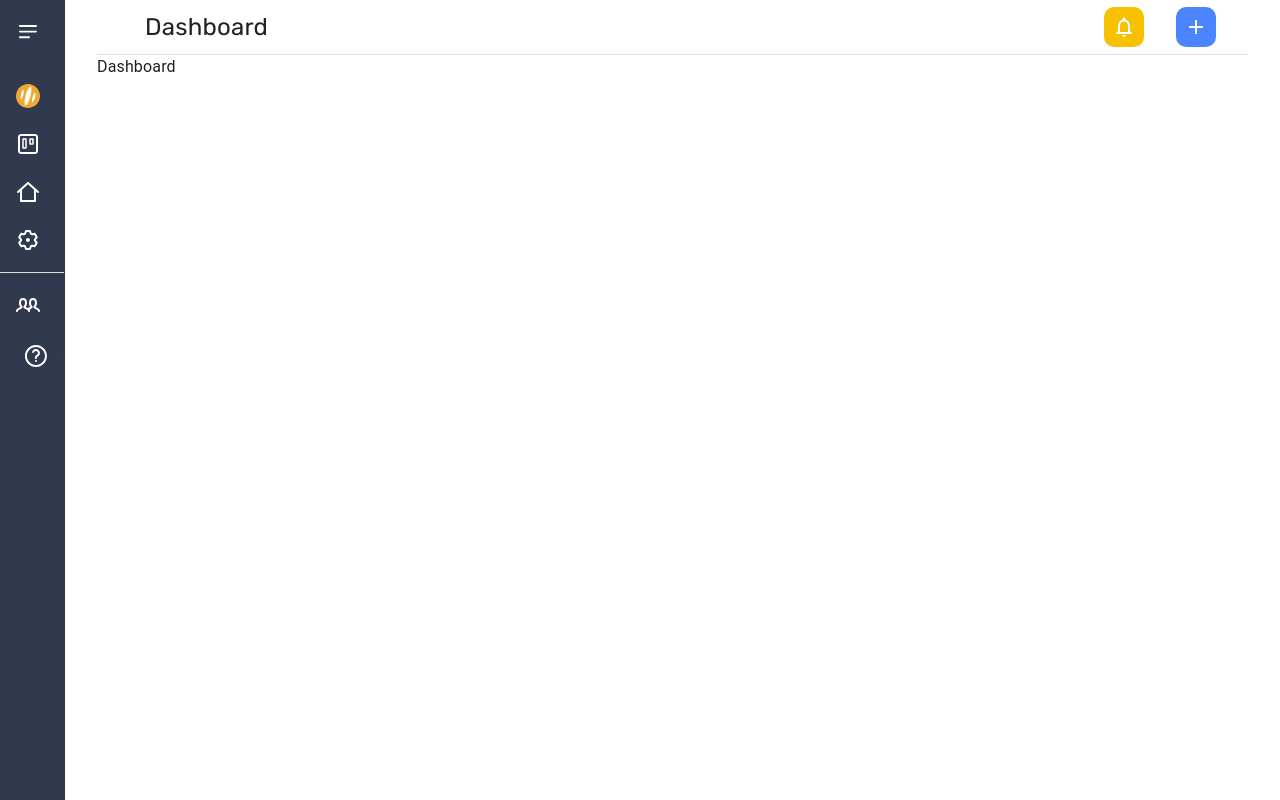
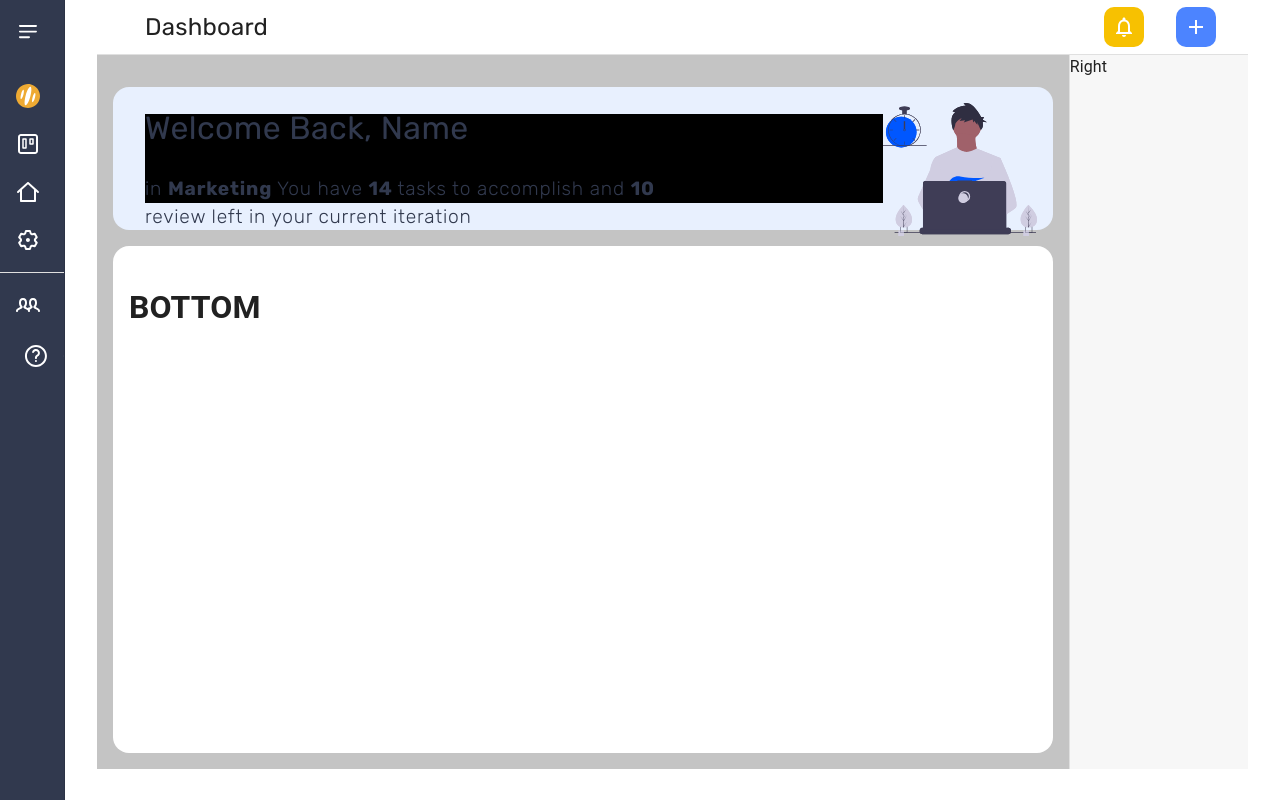
Before and after one commit to MalekHamadeh/firstAssignment, a React (Create React App) app: page /home in a window 1280 px wide. Built offline with nearby package versions, Linux system fonts and the light colour scheme.

Commit message:
added dashboard and started with design

```diff
--- /dev/null
+++ b/src/Components/Home/Dashboard/Dashboard.tsx
@@ -0,0 +1,28 @@
+import React from "react";
+import {
+  DashboardGrid,
+  DashboardWrapper,
+  LeftGridItem,
+  RightGridItem,
+} from "../StyledHome";
+import { Divider } from "@mui/material";
+import Left from "./Left";
+import Right from "./Right";
+
+const Dashboard = () => {
+  return (
+    <DashboardWrapper>
+      <DashboardGrid direction='row'>
+        <LeftGridItem>
+          <Left />
+        </LeftGridItem>
+        <Divider orientation='vertical' flexItem />
+        <RightGridItem>
+          <Right />
+        </RightGridItem>
+      </DashboardGrid>
+    </DashboardWrapper>
+  );
+};
+
+export default Dashboard;
--- /dev/null
+++ b/src/Components/Home/Dashboard/Left.tsx
@@ -0,0 +1,46 @@
+import React from "react";
+import {
+  LeftBottomGridItem,
+  LeftGrid,
+  LeftTopGridItem,
+  LeftWrapper,
+  TopWrapper,
+  InfoGrid,
+  TopTextWrapperItem,
+  Title,
+  Text,
+  TopPictureWrapperItem,
+  StyledImage,
+} from "../StyledHome";
+import WelcomPic from "../../../Images/Pictures/WelcomePic.svg";
+
+const Left = () => {
+  return (
+    <LeftWrapper>
+      <LeftGrid direction='column'>
+        <LeftTopGridItem>
+          <TopWrapper>
+            <TopTextWrapperItem>
+              <InfoGrid>
+                <Title>Welcome Back, Name</Title>
+                <Text>
+                  in <strong>Marketing </strong> You have <strong>14 </strong>
+                  tasks to accomplish and <strong>10 </strong> <br /> review
+                  left in your current iteration
+                </Text>
+              </InfoGrid>
+            </TopTextWrapperItem>
+          </TopWrapper>
+          <TopPictureWrapperItem>
+            <StyledImage src={WelcomPic} />
+          </TopPictureWrapperItem>
+        </LeftTopGridItem>
+        <LeftBottomGridItem>
+          <h1>BOTTOM</h1>
+        </LeftBottomGridItem>
+      </LeftGrid>
+    </LeftWrapper>
+  );
+};
+
+export default Left;
--- /dev/null
+++ b/src/Components/Home/Dashboard/Right.tsx
@@ -0,0 +1,7 @@
+import React from "react";
+
+const Right = () => {
+  return <div>Right</div>;
+};
+
+export default Right;
--- a/src/Components/Home/DrawerComponents/Dashboard.tsx
+++ /dev/null
@@ -1,7 +0,0 @@
-import React from "react";
-
-const Dashboard = () => {
-  return <div>Dashboard</div>;
-};
-
-export default Dashboard;
--- a/src/Components/Home/StyledHome.ts
+++ b/src/Components/Home/StyledHome.ts
@@ -1,5 +1,9 @@
-import { IconButton, Typography } from "@mui/material";
+import { IconButton, Typography, Grid } from "@mui/material";
 import styled from "styled-components";
+
+interface ImageSource {
+  src: string;
+}
 
 //#region HomePage Styling
 export const HomeWrapper = styled.div`
@@ -68,3 +72,133 @@ export const StyledHeroBody = styled.div`
   width: 100%;
 `;
 //#endregion
+
+//#region Dashboard Component
+export const DashboardWrapper = styled.div`
+  height: 100%;
+  width: 100%;
+`;
+
+export const DashboardGrid = styled(Grid).attrs({ container: true })`
+  && {
+    height: 100%;
+    width: 100%;
+  }
+`;
+
+export const LeftGridItem = styled(Grid).attrs({ item: true })`
+  && {
+    flex-grow: 1.1;
+  }
+`;
+export const RightGridItem = styled(Grid).attrs({ item: true })`
+  && {
+    flex-grow: 1;
+    background-color: #f7f7f7;
+  }
+`;
+//#endregion
+
+//#region LeftDashboard Component
+export const LeftWrapper = styled.div`
+  height: 100%;
+  width: 100%;
+`;
+
+export const LeftGrid = styled(Grid).attrs({ container: true })`
+  && {
+    background-color: #c4c4c4;
+    height: 100%;
+    width: 100%;
+  }
+`;
+
+export const LeftTopGridItem = styled(Grid).attrs({ item: true })`
+  && {
+    height: 20%;
+    border-radius: 1rem;
+    margin: 1rem;
+    margin-top: 2rem;
+    margin-bottom: 0;
+    padding: 1rem;
+    display: flex;
+    align-items: center;
+    justify-content: center;
+    background-color: #e8f0fe;
+  }
+`;
+
+export const TopWrapper = styled(Grid).attrs({ container: true })`
+  height: 80%;
+  margin-left: 1rem;
+  background-color: black;
+`;
+
+export const TopTextWrapperItem = styled(Grid).attrs({ item: true })`
+  && {
+    height: 100%;
+  }
+`;
+export const TopPictureWrapperItem = styled(Grid).attrs({ item: true })`
+  && {
+    height: 100%;
+    flex-grow: 1;
+    display: flex;
+
+    justify-content: center;
+  }
+`;
+
+export const InfoGrid = styled(Grid).attrs({ container: true })`
+  && {
+    flex-direction: column;
+    display: flex;
+    gap: 2rem;
+  }
+`;
+
+export const Title = styled(Typography).attrs({ variant: "h2" })`
+  && {
+    font-family: "Rubik", sans-serif;
+    font-style: normal;
+    font-weight: 400;
+    font-size: 2rem;
+    line-height: 1.8rem;
+    letter-spacing: 0.013em;
+    color: #31394e;
+  }
+`;
+
+export const Text = styled(Typography).attrs({ variant: "h2" })`
+  && {
+    font-family: "Rubik", sans-serif;
+    font-weight: 300;
+    font-size: 1.2rem;
+    line-height: 1.5;
+    letter-spacing: 0.05rem;
+    color: #31394e;
+  }
+`;
+
+export const StyledImage = styled.img<ImageSource>`
+  height: 120%;
+  width: auto;
+  background-image: url(${({ src }) => src});
+  background-size: cover;
+  background-position: center;
+  background-repeat: no-repeat;
+  z-index: 1;
+`;
+export const BottomWrapper = styled.div``;
+
+export const LeftBottomGridItem = styled(Grid).attrs({ item: true })`
+  && {
+    background-color: #fff;
+    border-radius: 1rem;
+    margin: 1rem;
+    padding: 1rem;
+    flex-grow: 6;
+  }
+`;
+
+//#endregion
--- a/src/Layout/Home.tsx
+++ b/src/Layout/Home.tsx
@@ -1,5 +1,5 @@
 import React from "react";
-import Drawer from "../Components/Home/Drawer";
+import Drawer from "../Components/Home/DrawerComponents/Drawer";
 import HeroSection from "../Components/Home/HeroSection";
 import {
   DrawerWrapper,
```
Also changed, not shown: src/Components/Home/DrawerComponents/Drawer.tsx (renamed from src/Components/Home/Drawer.tsx, +8 -8 lines), src/Context/DrawerContext.tsx (+4 -4 lines), src/Components/Home/PersonalBoard.tsx (renamed from src/Components/Home/DrawerComponents/PersonalBoard.tsx), src/Components/Home/SpaceSettings/Settings.tsx (renamed from src/Components/Home/DrawerComponents/Settings.tsx), src/Components/Home/YellowTech.tsx (renamed from src/Components/Home/DrawerComponents/YellowTech.tsx), src/Images/Pictures/WelcomePic.svg (added).
